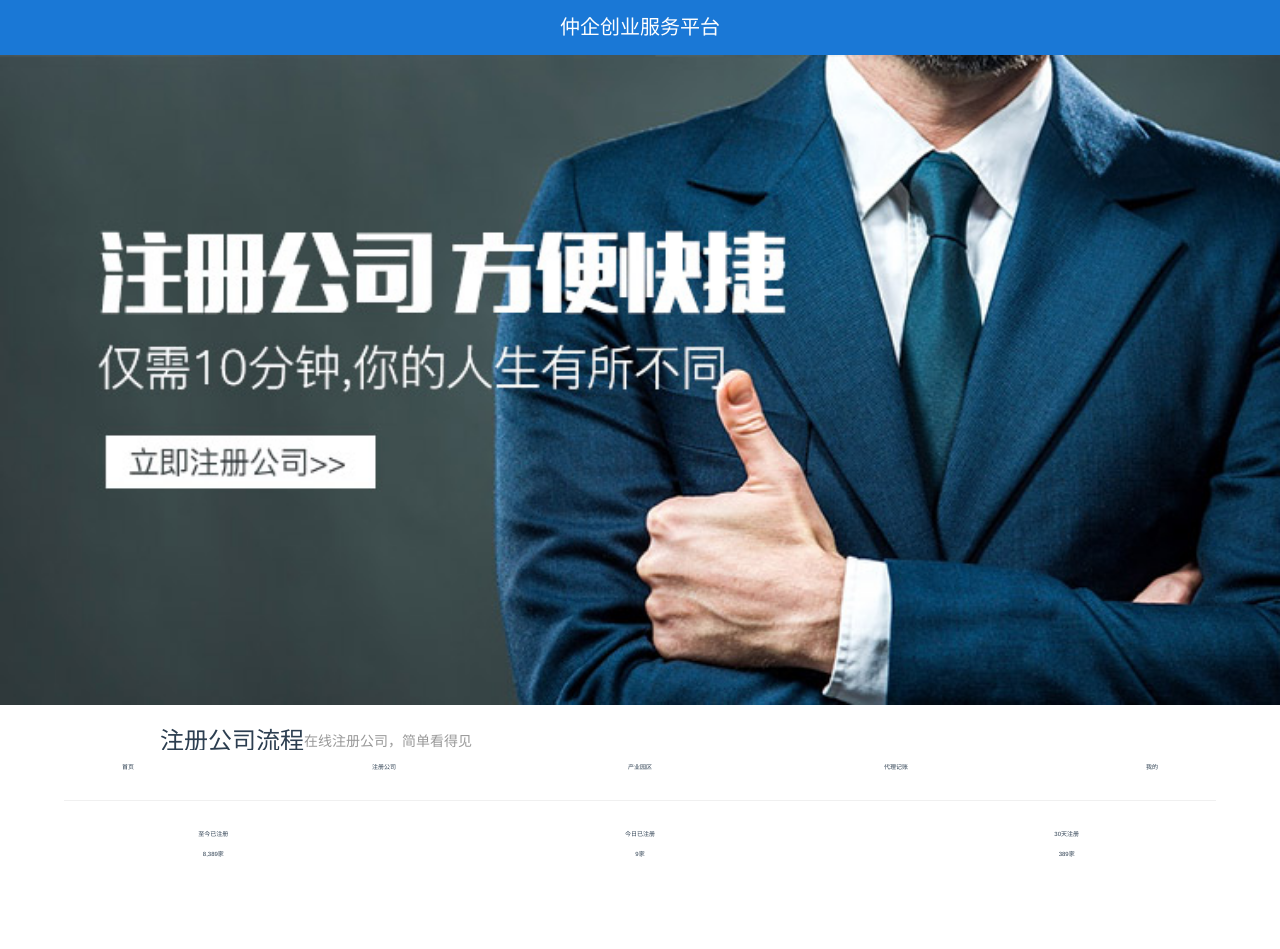
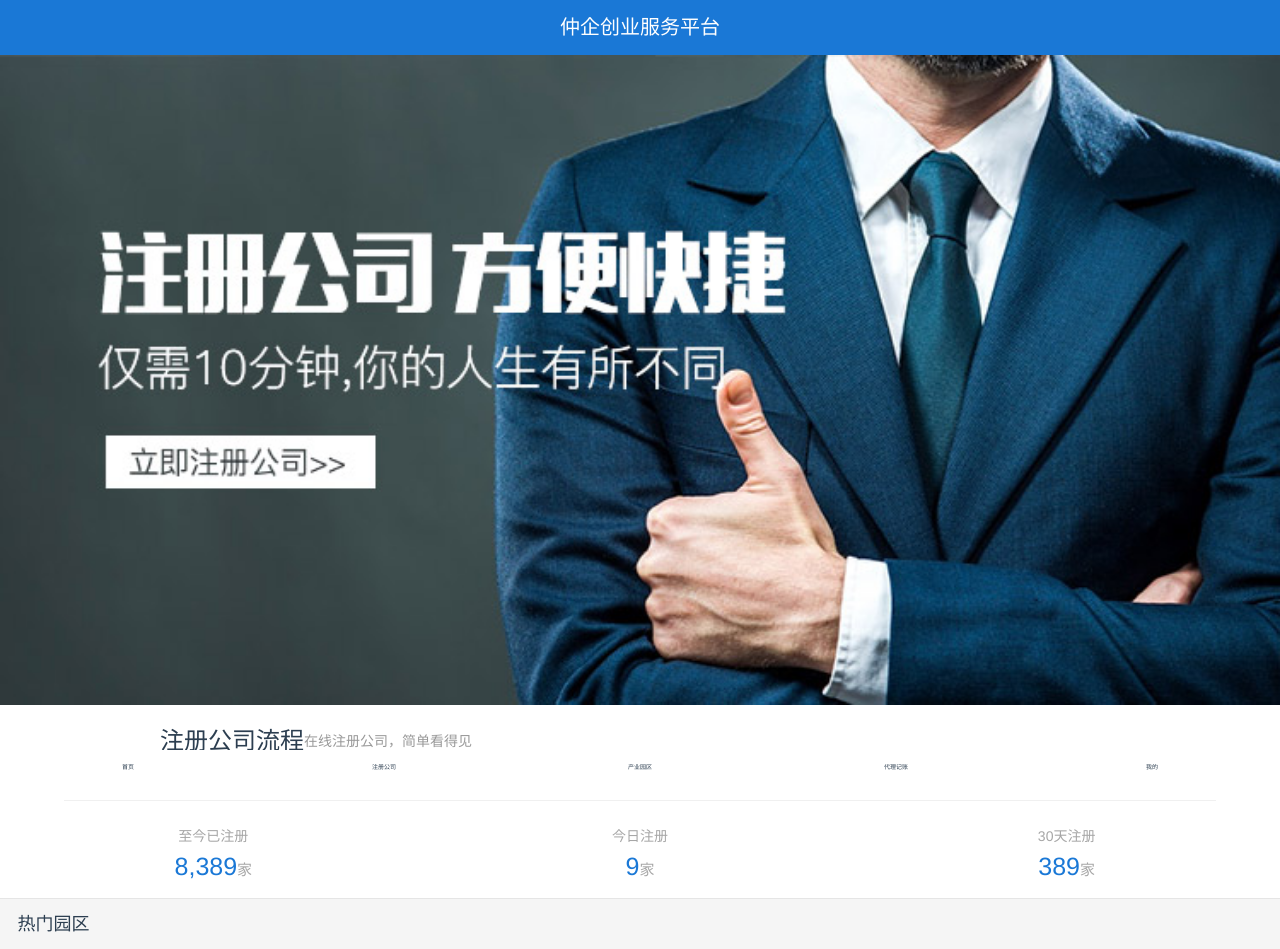
Before and after one commit to maxdosme/m2_zhongqi, a Vue app: page /#/ in a window 1280 px wide. Before the commit the page ends 874 px from the top, so only its background shows below. Built offline with nearby package versions, Linux system fonts and the light colour scheme; a small style sheet from the web is missing.

Commit message:
'完成第一板块'

```diff
--- a/index.html
+++ b/index.html
@@ -6,7 +6,7 @@
     <meta name="keywords" content="上海免费注册公司，免费注册公司，上海注册公司，注册公司流程，注册公司费用，中国注册公司，注册公司代理，注册公司，注册内资公司，注册外资公司，注册代表处，自贸区注册公司，免费注册公司，开发区注册公司，上海开发区注册公司，代办营业执照">
     <meta name="description" content="仲企集团15年公司注册经验，10000+成功注册案例，丰富的注册经验">
     <title>仲企一站式企业服务平台</title>
-    <link rel="stylesheet" href="http://at.alicdn.com/t/font_549800_06hxekt9mtq5xw29.css">
+    <link rel="stylesheet" href="http://at.alicdn.com/t/font_549800_tvdiuwdfvyig4x6r.css">
     <link rel="stylesheet" href="static/css/reset.css">
   </head>
   <body>
--- a/src/components/index/pageIndex.vue
+++ b/src/components/index/pageIndex.vue
@@ -32,7 +32,7 @@
               </el-col>
               <el-col :span="8">
                   <div class="cont2-box">
-                      <h3>今日已注册</h3>
+                      <h3>今日注册</h3>
                       <p>9<span>家</span></p>
                   </div>
               </el-col>
@@ -44,6 +44,16 @@
               </el-col>
             </el-row>
         </div>
+        <div class="index_cont3">
+            <el-row>
+              <el-col :span="24">
+                  <div class="index_title">
+                          <i class="icon iconfont icon-msnui-hot"></i>
+                          <h2>热门园区</h2>
+                      </div>
+              </el-col>
+            </el-row>
+        </div>
     </div>
 </template>
 
@@ -52,6 +62,24 @@ export default {}
 </script>
 
 <style lang="stylus" rel="stylesheet/stylus">
+    .index_title
+        position relative
+        height 5rem
+        background-color #f5f5f5
+        & .icon-msnui-hot
+            display block
+            float left
+            font-size 2.8rem
+            color #fd7001
+            margin 0 .5rem 0 1.25rem
+            height 5rem
+            line-height 5rem
+        & h2
+            display block
+            float left
+            font-size 1.8rem
+            height 5rem
+            line-height 5rem
     .line
         width 90%
         border-top 1px solid #f0f0f0
@@ -91,12 +119,28 @@ export default {}
                     line-height 5rem
     .index_cont2
         position relative
-        height 7.3333rem
+        height 100%
         background-color #fff
+        border-bottom 1px solid #e5e5e5
+        padding-bottom 1.8rem
         .cont2-box
             position relative
-            height 5rem
             line-height 2rem
             text-align center
-            margin-top 2.3333rem
+            margin-top 1.5rem
+            & h3
+                font-size 1.4rem
+                width 100%
+                color #a6a6a6
+                line-height 4rem
+            & p
+                font-size 2.5rem
+                width 100%
+                color #1a78d6
+            & span
+                font-size 1.5rem
+                color #a6a6a6
+    .index_cont3
+        position relative
+        background-color #f5f5f5
 </style>
```
Also changed, not shown: package.json (line endings or trailing spaces), src/App.vue (line endings or trailing spaces), src/common/stylus/base.styl (line endings or trailing spaces), src/main.js (line endings or trailing spaces).
